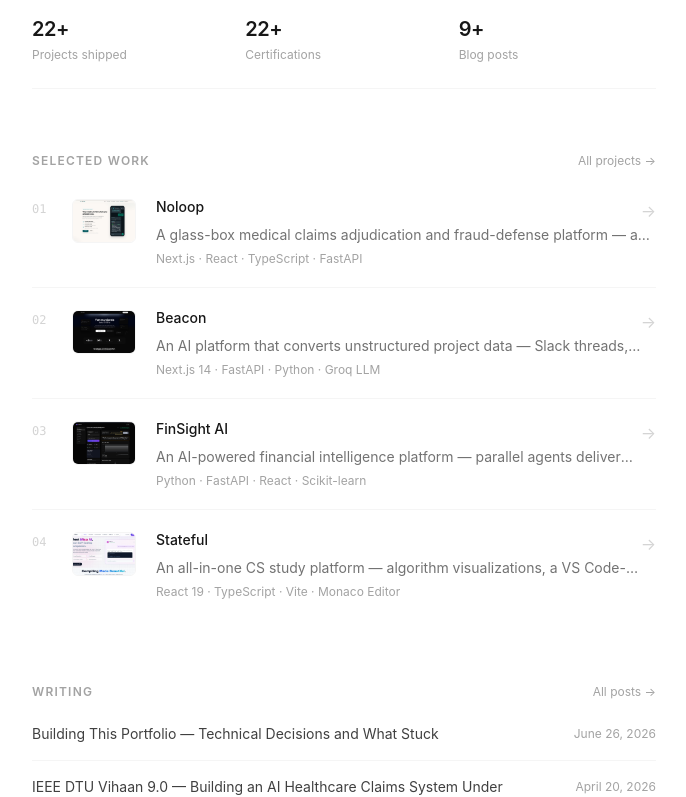
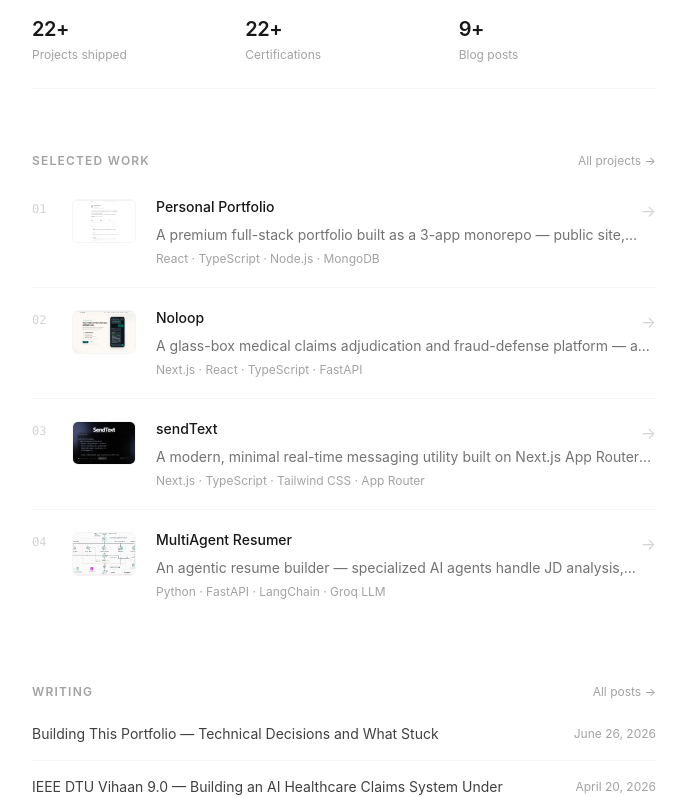
Before and after one commit to simplysandeepp/ember, a Next.js app: page / in a window 1280 px wide. Shown: the part 457-1254 px from the top of the page, without its empty margins (296-982 px from the left). Built offline with nearby package versions, Linux system fonts and the light colour scheme.

Commit message:
Make Selected Work fully dynamic by recency; fix portfolio dates
Selected Work now shows the 4 most recently dated projects (dropped the
featured/priority gating) — matches Writing. Personal Portfolio set as the
most recent; previous-portfolio dated older.

```diff
--- a/app/page.tsx
+++ b/app/page.tsx
@@ -1,5 +1,5 @@
 import Link from 'next/link';
-import { getAllProjects, getFeaturedProjects, getAllPosts, getCertifications, formatDate } from '@/lib/content';
+import { getAllProjects, getAllPosts, getCertifications, formatDate } from '@/lib/content';
 import ProjectRow from '@/components/project-row';
 import Logo from '@/components/logo';
 import { siteConfig } from '@/lib/metadata';
@@ -13,11 +13,8 @@ export const metadata: Metadata = {
 
 export default function HomePage() {
   const allProjects = getAllProjects();
-  // Selected Work = featured projects ordered by `priority` in their md files.
-  // Falls back to the 4 most recent projects if none are featured.
-  const featured = getFeaturedProjects();
-  const displayProjects =
-    featured.length > 0 ? featured.slice(0, 4) : allProjects.slice(0, 4);
+  // Selected Work = the 4 most recently dated projects (fully dynamic).
+  const displayProjects = allProjects.slice(0, 4);
   const allPosts = getAllPosts();
   const recentPosts = allPosts.slice(0, 4);
   const certifications = getCertifications();
--- a/content/projects/personal-portfolio.md
+++ b/content/projects/personal-portfolio.md
@@ -1,7 +1,7 @@
 ---
 title: "Personal Portfolio"
 description: "A premium full-stack portfolio built as a 3-app monorepo — public site, REST API backend, and a private admin dashboard."
-date: "2024-08-01"
+date: "2026-06-26"
 tags: ["React", "TypeScript", "Node.js", "MongoDB", "Framer Motion", "GSAP"]
 github: "https://github.com/simplysandeepp/Portfolio"
 live: "https://portfolio-simplysandeepp.vercel.app"
--- a/content/projects/previous-portfolio.md
+++ b/content/projects/previous-portfolio.md
@@ -1,7 +1,7 @@
 ---
 title: "Sandeepp.in — 3D Animated Portfolio"
 description: "My previous portfolio — a fully 3D, heavily animated personal site built to push creative UI: custom motion, immersive effects, a REST API backend, and a private admin dashboard."
-date: "2026-06-24"
+date: "2024-08-01"
 tags: ["React 18", "TypeScript", "Three.js", "Framer Motion", "Express", "MongoDB", "Node.js"]
 github: "https://github.com/simplysandeepp/Sandeepp.in"
 live: "https://prev.sandeepp.in"
```
